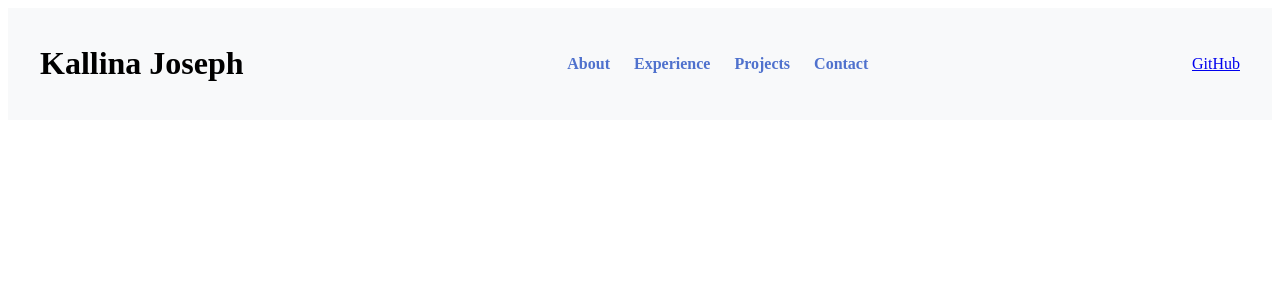
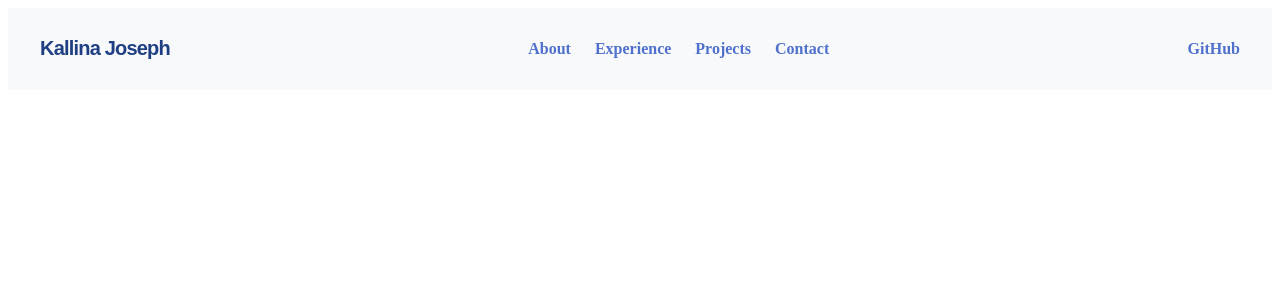
Before and after one commit to Kallina-source/portfolio-site, a React (Vite) app: page / in a window 1280 px wide. Shown: the top 300 px of the page. Built offline with nearby package versions, Linux system fonts and the light colour scheme.

Commit message:
Style navbar name

```diff
--- a/src/components/Navbar.jsx
+++ b/src/components/Navbar.jsx
@@ -2,7 +2,7 @@
 export default function Navbar() {
   return (
     <header>
-      <h1>Kallina Joseph</h1>
+      <h1 className="logo">Kallina Joseph</h1>
       <nav>
         <div className="nav-links">
         <a href="#about">About</a>
@@ -11,7 +11,7 @@ export default function Navbar() {
         <a href="#contact">Contact</a>
       </div>
     </nav>
-    <a href="https://github.com/Kallina-source">GitHub</a>
+    <a className="git" href="https://github.com/Kallina-source">GitHub</a>
     </header>
   );
 }
--- a/src/index.css
+++ b/src/index.css
@@ -17,6 +17,20 @@ header {
   font-weight: bold;
 }
 
-.header a {
+.logo {
+  font-family: 'Montserrat', sans-serif;
+  font-size: 1.25rem;
+  font-weight: 800;
+  letter-spacing: -0.04em;
+  text-decoration: none;
+  color: #1f3f83;
+  display: inline-flex;
+  align-items: center;
+  transition: opacity 0.2s ease;
+}
 
+.git {
+  text-decoration: none;
+  color: #4f71cd;
+  font-weight: bold;
 }
```
